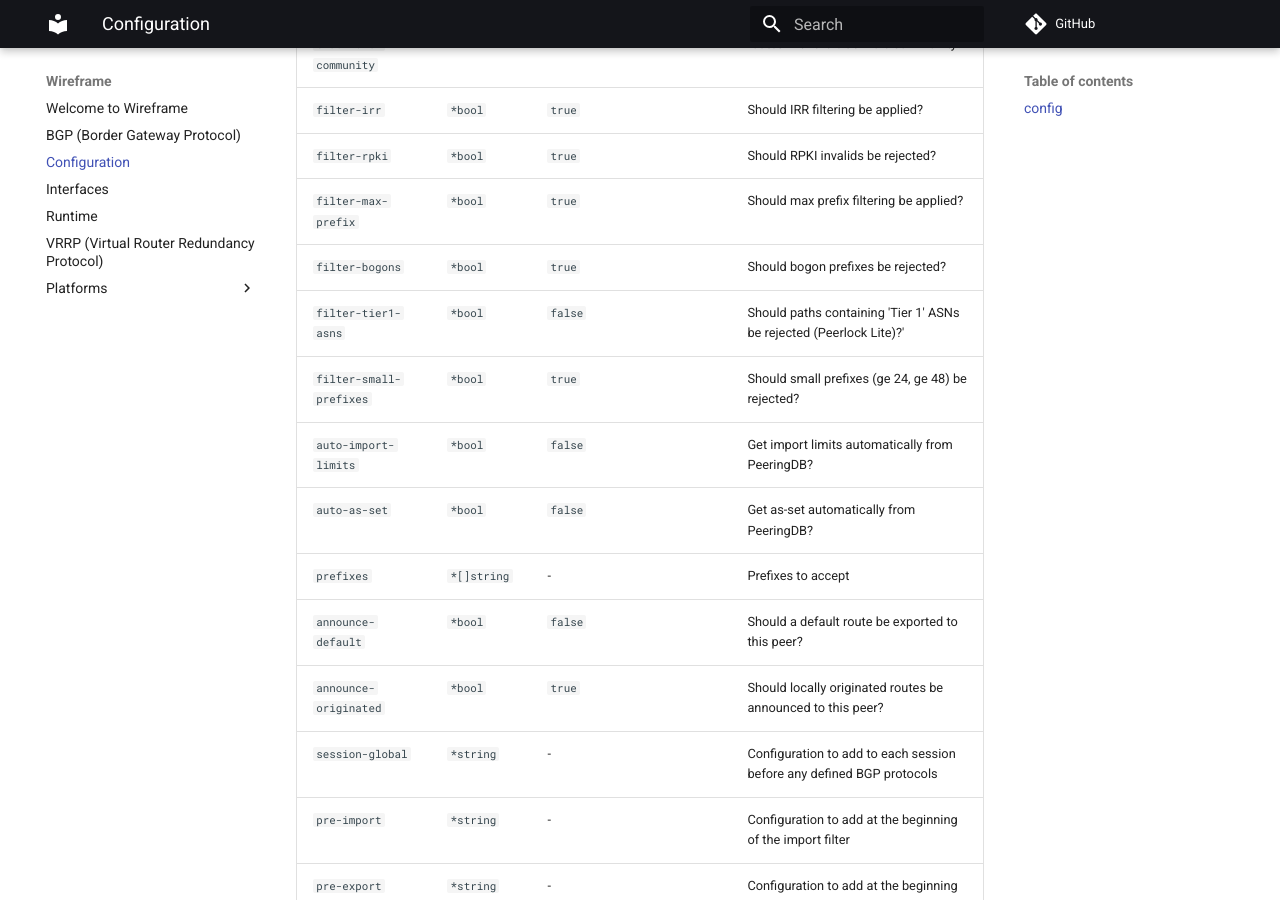
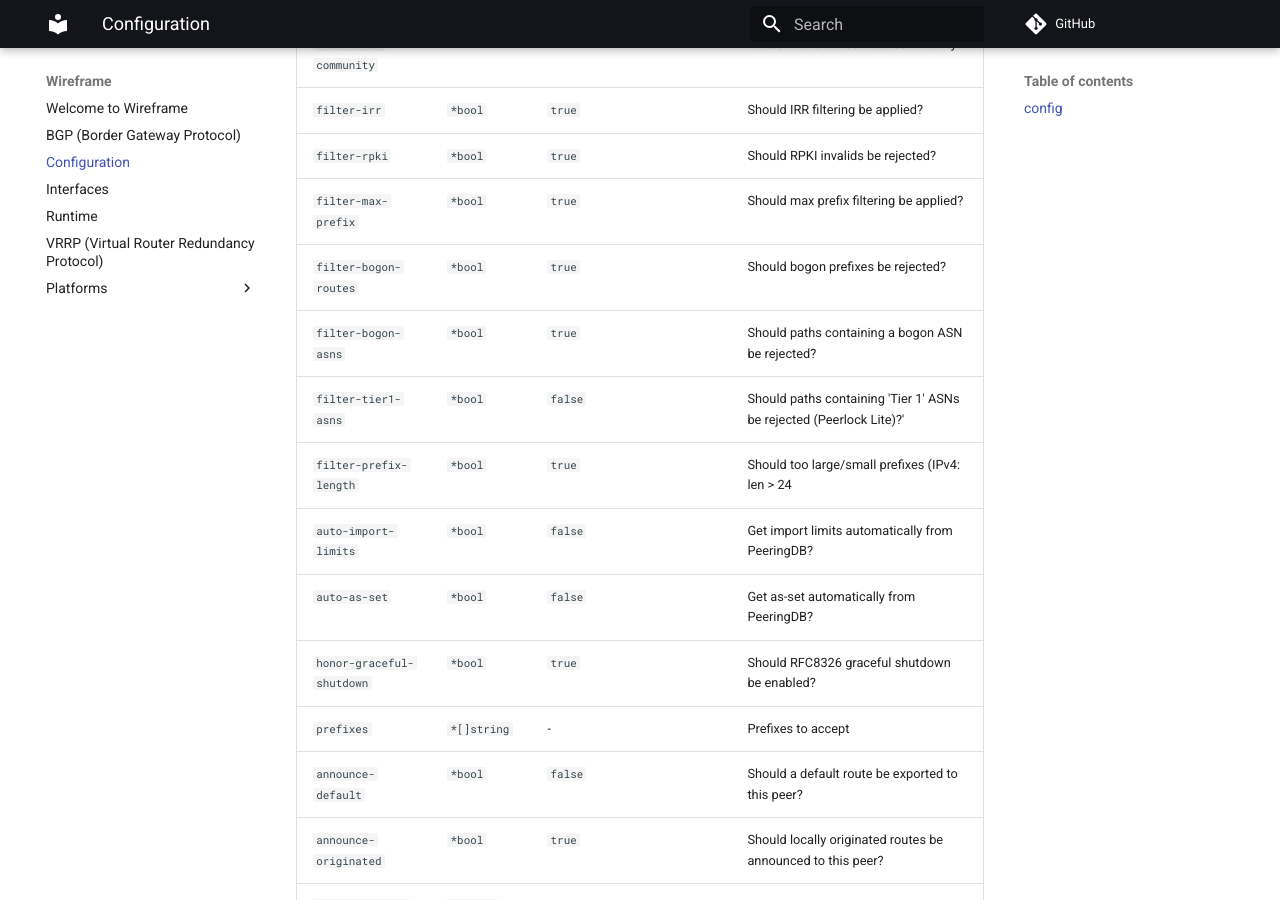
Before and after one commit to natesales/pathvector, an MkDocs documentation site: the page built from docs/configuration.md, in a window 1280 px wide and 900 px high, scrolled down 3196 px. Built offline with MkDocs 1.6.1 and Material for MkDocs 9.7.7, drawn with Linux system fonts in a browser that asks for light colours; comment, search, counter and statistics services are not loaded; some of the changed text lies outside the part shown.

Commit message:
add honor-graceful-shutdown and filter-bogon-asns

```diff
--- a/docs/configuration.md
+++ b/docs/configuration.md
@@ -60,11 +60,13 @@
 | `filter-irr` | `*bool` | `true` |  | Should IRR filtering be applied? |
 | `filter-rpki` | `*bool` | `true` |  | Should RPKI invalids be rejected? |
 | `filter-max-prefix` | `*bool` | `true` |  | Should max prefix filtering be applied? |
-| `filter-bogons` | `*bool` | `true` |  | Should bogon prefixes be rejected? |
+| `filter-bogon-routes` | `*bool` | `true` |  | Should bogon prefixes be rejected? |
+| `filter-bogon-asns` | `*bool` | `true` |  | Should paths containing a bogon ASN be rejected? |
 | `filter-tier1-asns` | `*bool` | `false` |  | Should paths containing 'Tier 1' ASNs be rejected (Peerlock Lite)?' |
-| `filter-small-prefixes` | `*bool` | `true` |  | Should small prefixes (ge 24, ge 48) be rejected? |
+| `filter-prefix-length` | `*bool` | `true` |  | Should too large/small prefixes (IPv4: len > 24 || len < 8; IPv6: len > 48 || len < 12) be rejected? |
 | `auto-import-limits` | `*bool` | `false` |  | Get import limits automatically from PeeringDB? |
 | `auto-as-set` | `*bool` | `false` |  | Get as-set automatically from PeeringDB? |
+| `honor-graceful-shutdown` | `*bool` | `true` |  | Should RFC8326 graceful shutdown be enabled? |
 | `prefixes` | `*[]string` | - |  | Prefixes to accept |
 | `announce-default` | `*bool` | `false` |  | Should a default route be exported to this peer? |
 | `announce-originated` | `*bool` | `true` |  | Should locally originated routes be announced to this peer? |
@@ -112,11 +114,13 @@
 | `filter-irr` | `*bool` | `true` |  | Should IRR filtering be applied? |
 | `filter-rpki` | `*bool` | `true` |  | Should RPKI invalids be rejected? |
 | `filter-max-prefix` | `*bool` | `true` |  | Should max prefix filtering be applied? |
-| `filter-bogons` | `*bool` | `true` |  | Should bogon prefixes be rejected? |
+| `filter-bogon-routes` | `*bool` | `true` |  | Should bogon prefixes be rejected? |
+| `filter-bogon-asns` | `*bool` | `true` |  | Should paths containing a bogon ASN be rejected? |
 | `filter-tier1-asns` | `*bool` | `false` |  | Should paths containing 'Tier 1' ASNs be rejected (Peerlock Lite)?' |
-| `filter-small-prefixes` | `*bool` | `true` |  | Should small prefixes (ge 24, ge 48) be rejected? |
+| `filter-prefix-length` | `*bool` | `true` |  | Should too large/small prefixes (IPv4: len > 24 || len < 8; IPv6: len > 48 || len < 12) be rejected? |
 | `auto-import-limits` | `*bool` | `false` |  | Get import limits automatically from PeeringDB? |
 | `auto-as-set` | `*bool` | `false` |  | Get as-set automatically from PeeringDB? |
+| `honor-graceful-shutdown` | `*bool` | `true` |  | Should RFC8326 graceful shutdown be enabled? |
 | `prefixes` | `*[]string` | - |  | Prefixes to accept |
 | `announce-default` | `*bool` | `false` |  | Should a default route be exported to this peer? |
 | `announce-originated` | `*bool` | `true` |  | Should locally originated routes be announced to this peer? |
```
Also changed, not shown: 1 other file.
